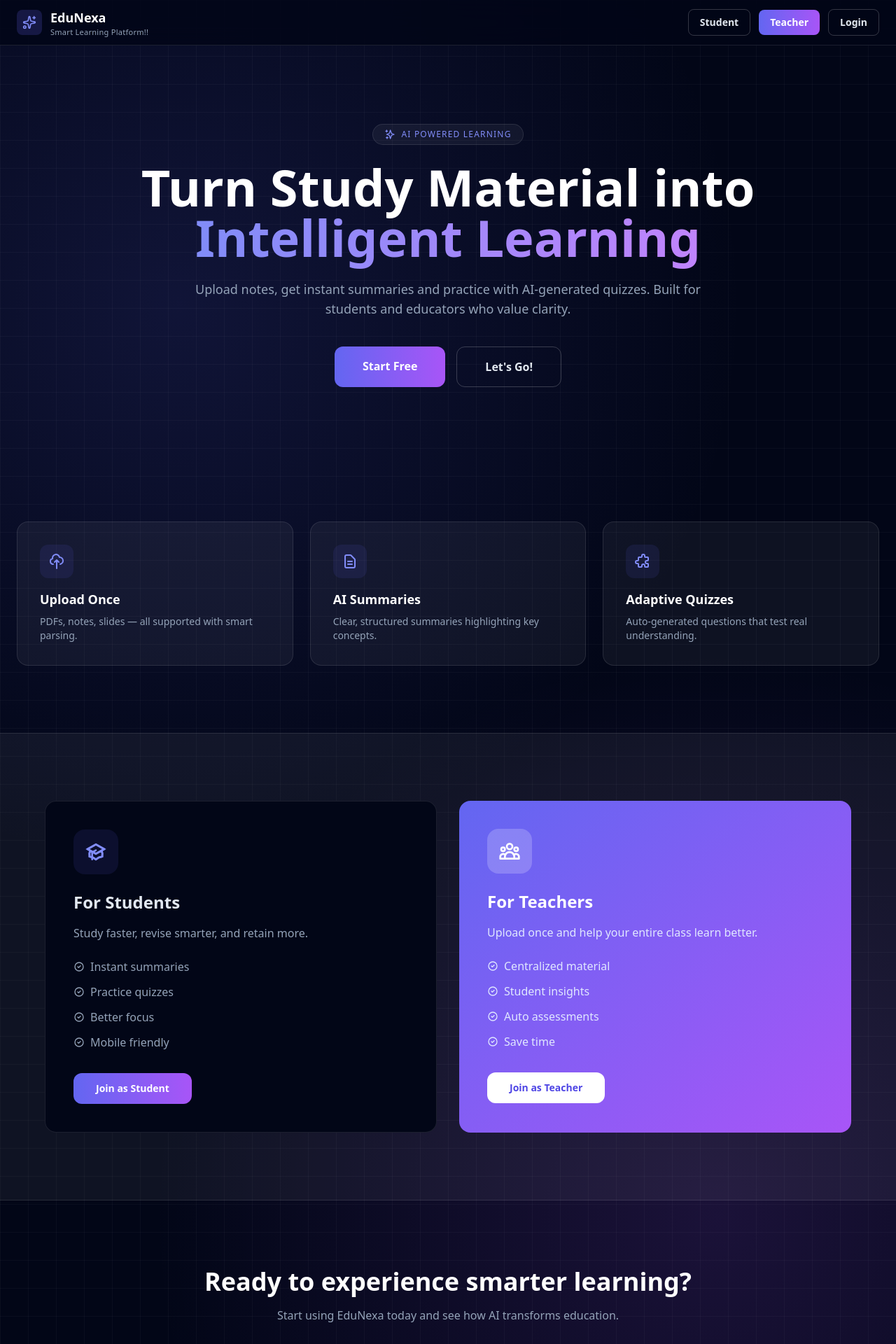
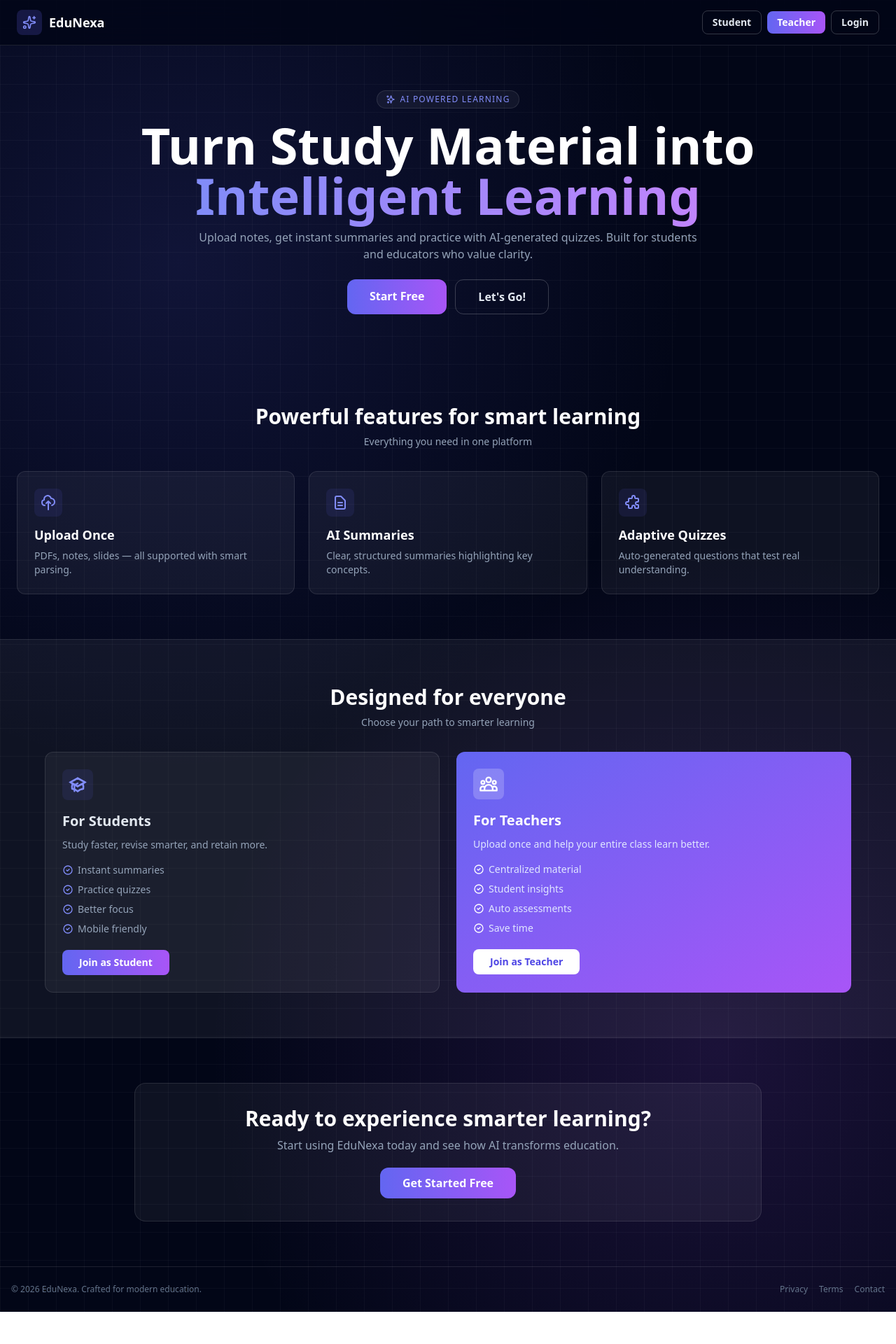
Before and after one commit to Atharv190/EduNexa-Frontend, a React (Create React App) app: page / in a window 1280 px wide. Shown: the top 1920 px of the page at 70% size. After the commit the page ends 1874 px from the top, so only its background shows below. Built offline with nearby package versions, Linux system fonts and the light colour scheme; no server answers.

Commit message:
Updated Navbar

```diff
--- a/src/pages/Home.jsx
+++ b/src/pages/Home.jsx
@@ -1,7 +1,7 @@
-import React from "react";
+import { Menu, X } from "lucide-react";
+import { useState } from "react";
 import { Link } from "react-router-dom";
 import { Sparkles } from "lucide-react";
-
 import {
   SparklesIcon,
   DocumentTextIcon,
@@ -13,6 +13,8 @@ import {
 } from "@heroicons/react/outline";
 
 export default function Home() {
+  const [mobileMenuOpen, setMobileMenuOpen] = useState(false);
+
   return (
     <div className="relative min-h-screen bg-[#020617] text-slate-200 overflow-x-hidden font-sans">
 
@@ -24,72 +26,103 @@ export default function Home() {
 
       {/* ================= NAVBAR ================= */}
       <header className="sticky top-0 z-50 backdrop-blur-xl bg-[#020617]/80 border-b border-white/10">
-        <nav className="max-w-7xl mx-auto px-6 h-16 flex items-center justify-between">
+        <nav className="max-w-7xl mx-auto px-4 sm:px-6 h-14 md:h-16 flex items-center justify-between">
 
           {/* Logo */}
-          <div className="flex items-center gap-3">
-  {/* Logo Icon */}
-  <div className="w-9 h-9 rounded-lg bg-indigo-500/20
-                  flex items-center justify-center">
-    <Sparkles className="w-5 h-5 text-indigo-400" />
+          <Link to="/" className="flex items-center gap-2 sm:gap-2.5">
+            <div className="w-8 h-8 sm:w-9 sm:h-9 rounded-lg bg-indigo-500/20 flex items-center justify-center">
+              <Sparkles className="w-4 h-4 sm:w-5 sm:h-5 text-indigo-400" />
             </div>
-
-  {/* Brand Text */}
             <div className="flex flex-col leading-tight">
-    <span className="font-bold text-lg text-white">EduNexa</span>
-    <span className="text-[11px] text-slate-400 tracking-wide">
-      Smart Learning Platform!!
+              <span className="font-bold text-base sm:text-lg text-white">EduNexa</span>
+              <span className="text-[10px] sm:text-[11px] text-slate-400 tracking-wide hidden xs:block">
+                Smart Learning Platform
               </span>
             </div>
-</div>
+          </Link>
 
-
-
-          {/* Actions */}
-<div className="flex items-center gap-3">
-
-  {/* Student */}
+          {/* Desktop Actions */}
+          <div className="hidden md:flex items-center gap-2">
             <Link
               to="/signup"
               state={{ role: "student" }}
-    className="px-4 py-2 rounded-lg border border-white/20 text-sm font-semibold text-slate-200 hover:bg-white/10 transition"
+              className="px-3.5 py-1.5 rounded-lg border border-white/20 text-sm font-semibold text-slate-200 hover:bg-white/10 transition"
             >
               Student
             </Link>
-
-  {/* Teacher (Primary CTA) */}
             <Link
               to="/signup"
               state={{ role: "teacher" }}
-    className="px-4 py-2 rounded-lg bg-gradient-to-r from-indigo-500 to-purple-500 text-white text-sm font-bold hover:shadow-lg hover:shadow-indigo-500/30 transition"
+              className="px-3.5 py-1.5 rounded-lg bg-gradient-to-r from-indigo-500 to-purple-500 text-white text-sm font-bold hover:shadow-lg hover:shadow-indigo-500/30 transition"
             >
               Teacher
             </Link>
-
-  {/* Login */}
             <Link
               to="/login"
-    className="px-4 py-2 rounded-lg border border-white/20 text-sm font-semibold text-slate-200 hover:bg-white/10 transition"
+              className="px-3.5 py-1.5 rounded-lg border border-white/20 text-sm font-semibold text-slate-200 hover:bg-white/10 transition"
             >
               Login
             </Link>
-
           </div>
 
+          {/* Mobile Menu Button */}
+          <button
+            onClick={() => setMobileMenuOpen(!mobileMenuOpen)}
+            className="md:hidden p-1.5 rounded-lg hover:bg-white/10 transition"
+          >
+            {mobileMenuOpen ? (
+              <X className="w-5 h-5 text-white" />
+            ) : (
+              <Menu className="w-5 h-5 text-white" />
+            )}
+          </button>
+        </nav>
 
-        </nav>
+        {/* Mobile Menu Dropdown */}
+        <div
+          className={`md:hidden absolute top-14 left-0 right-0 bg-[#020617]/95 backdrop-blur-xl border-b border-white/10 transition-all duration-200 ${
+            mobileMenuOpen
+              ? "opacity-100 translate-y-0"
+              : "opacity-0 -translate-y-2 pointer-events-none"
+          }`}
+        >
+          <div className="px-4 py-4 space-y-2">
+            <Link
+              to="/signup"
+              state={{ role: "student" }}
+              className="block w-full px-4 py-2.5 rounded-lg border border-white/20 text-sm font-semibold text-slate-200 hover:bg-white/10 transition text-center"
+              onClick={() => setMobileMenuOpen(false)}
+            >
+              Student Sign Up
+            </Link>
+            <Link
+              to="/signup"
+              state={{ role: "teacher" }}
+              className="block w-full px-4 py-2.5 rounded-lg bg-gradient-to-r from-indigo-500 to-purple-500 text-white text-sm font-bold hover:shadow-lg transition text-center"
+              onClick={() => setMobileMenuOpen(false)}
+            >
+              Teacher Sign Up
+            </Link>
+            <Link
+              to="/login"
+              className="block w-full px-4 py-2.5 rounded-lg border border-white/20 text-sm font-semibold text-slate-200 hover:bg-white/10 transition text-center"
+              onClick={() => setMobileMenuOpen(false)}
+            >
+              Login
+            </Link>
+          </div>
+        </div>
       </header>
 
       {/* ================= HERO ================= */}
-      <section className="relative z-10 pt-28 pb-24 px-6 text-center">
+      <section className="relative z-10 pt-12 sm:pt-14 md:pt-16 pb-12 sm:pb-14 md:pb-16 px-4 sm:px-6 text-center">
         <div className="max-w-6xl mx-auto">
-
-          <span className="inline-flex items-center gap-2 px-4 py-1.5 rounded-full bg-white/5 border border-white/10 text-xs uppercase tracking-widest text-indigo-400 mb-6">
-            <SparklesIcon className="w-4 h-4" />
+          <span className="inline-flex items-center gap-1.5 px-3 py-1 rounded-full bg-white/5 border border-white/10 text-[10px] sm:text-xs uppercase tracking-widest text-indigo-400 mb-3 sm:mb-4">
+            <SparklesIcon className="w-3 h-3 sm:w-3.5 sm:h-3.5" />
             AI Powered Learning
           </span>
 
-          <h1 className="text-4xl md:text-7xl font-black leading-tight text-white mb-6">
+          <h1 className="text-3xl sm:text-4xl md:text-5xl lg:text-7xl font-black leading-tight text-white mb-2 sm:mb-3 px-2">
             Turn Study Material into
             <br />
             <span className="bg-gradient-to-r from-indigo-400 to-purple-400 bg-clip-text text-transparent">
@@ -97,22 +130,22 @@ export default function Home() {
             </span>
           </h1>
 
-          <p className="text-slate-400 text-lg max-w-3xl mx-auto mb-10">
+          <p className="text-sm sm:text-base text-slate-400 max-w-3xl mx-auto mb-5 sm:mb-6 px-4">
             Upload notes, get instant summaries and practice with AI-generated quizzes.
             Built for students and educators who value clarity.
           </p>
 
-          <div className="flex flex-col sm:flex-row justify-center gap-4">
+          <div className="flex flex-col sm:flex-row justify-center gap-2.5 sm:gap-3 px-4">
             <Link
               to="/signup"
               state={{ role: "student" }}
-              className="px-10 py-4 rounded-xl bg-gradient-to-r from-indigo-500 to-purple-500 text-white font-bold hover:shadow-xl hover:shadow-indigo-500/40 transition"
+              className="w-full sm:w-auto px-6 sm:px-7 md:px-8 py-2.5 sm:py-3 rounded-xl bg-gradient-to-r from-indigo-500 to-purple-500 text-white font-bold hover:shadow-xl hover:shadow-indigo-500/40 transition text-sm sm:text-base"
             >
               Start Free
             </Link>
             <Link
               to="/login"
-              className="px-10 py-4 rounded-xl border border-white/20 font-semibold hover:bg-white/5 transition"
+              className="w-full sm:w-auto px-6 sm:px-7 md:px-8 py-2.5 sm:py-3 rounded-xl border border-white/20 font-semibold hover:bg-white/5 transition text-sm sm:text-base"
             >
               Let's Go!
             </Link>
@@ -121,33 +154,53 @@ export default function Home() {
       </section>
 
       {/* ================= FEATURES ================= */}
-      <section id="features" className="relative z-10 py-24 px-6">
-        <div className="max-w-7xl mx-auto grid md:grid-cols-3 gap-6">
+      <section id="features" className="relative z-10 py-12 sm:py-14 md:py-16 px-4 sm:px-6">
+        <div className="max-w-7xl mx-auto">
+          <div className="text-center mb-6 sm:mb-8">
+            <h2 className="text-xl sm:text-2xl md:text-3xl font-bold text-white mb-2">
+              Powerful features for smart learning
+            </h2>
+            <p className="text-sm text-slate-400">
+              Everything you need in one platform
+            </p>
+          </div>
+
+          <div className="grid grid-cols-1 sm:grid-cols-2 lg:grid-cols-3 gap-4 sm:gap-5">
             <FeatureCard
-            icon={<CloudUploadIcon className="w-6 h-6" />}
+              icon={<CloudUploadIcon className="w-5 h-5 sm:w-6 sm:h-6" />}
               title="Upload Once"
               desc="PDFs, notes, slides — all supported with smart parsing."
             />
             <FeatureCard
-            icon={<DocumentTextIcon className="w-6 h-6" />}
+              icon={<DocumentTextIcon className="w-5 h-5 sm:w-6 sm:h-6" />}
               title="AI Summaries"
               desc="Clear, structured summaries highlighting key concepts."
             />
             <FeatureCard
-            icon={<PuzzleIcon className="w-6 h-6" />}
+              icon={<PuzzleIcon className="w-5 h-5 sm:w-6 sm:h-6" />}
               title="Adaptive Quizzes"
               desc="Auto-generated questions that test real understanding."
             />
           </div>
+        </div>
       </section>
 
       {/* ================= USERS ================= */}
-      <section className="relative z-10 py-24 px-6 bg-white/5 border-y border-white/10">
-        <div className="max-w-6xl mx-auto grid md:grid-cols-2 gap-8">
+      <section className="relative z-10 py-12 sm:py-14 md:py-16 px-4 sm:px-6 bg-white/5 border-y border-white/10">
+        <div className="max-w-6xl mx-auto">
+          <div className="text-center mb-6 sm:mb-8">
+            <h2 className="text-xl sm:text-2xl md:text-3xl font-bold text-white mb-2">
+              Designed for everyone
+            </h2>
+            <p className="text-sm text-slate-400">
+              Choose your path to smarter learning
+            </p>
+          </div>
 
+          <div className="grid lg:grid-cols-2 gap-5 sm:gap-6">
             <UserCard
               title="For Students"
-            icon={<AcademicCapIcon className="w-8 h-8 text-indigo-400" />}
+              icon={<AcademicCapIcon className="w-6 h-6 sm:w-7 sm:h-7 text-indigo-400" />}
               description="Study faster, revise smarter, and retain more."
               features={[
                 "Instant summaries",
@@ -161,7 +214,7 @@ export default function Home() {
 
             <UserCard
               title="For Teachers"
-            icon={<UserGroupIcon className="w-8 h-8 text-white" />}
+              icon={<UserGroupIcon className="w-6 h-6 sm:w-7 sm:h-7 text-white" />}
               description="Upload once and help your entire class learn better."
               features={[
                 "Centralized material",
@@ -173,29 +226,40 @@ export default function Home() {
               role="teacher"
               highlight
             />
-
+          </div>
         </div>
       </section>
 
       {/* ================= CTA ================= */}
-      <section className="relative z-10 py-24 px-6 text-center">
-        <h2 className="text-4xl font-black text-white mb-4">
+      <section className="relative z-10 py-12 sm:py-14 md:py-16 px-4 sm:px-6 text-center">
+        <div className="max-w-4xl mx-auto">
+          <div className="bg-white/5 border border-white/10 rounded-2xl p-6 sm:p-8">
+            <h2 className="text-xl sm:text-2xl md:text-3xl font-black text-white mb-2 px-4">
               Ready to experience smarter learning?
             </h2>
-        <p className="text-slate-400 mb-8 max-w-xl mx-auto">
+            <p className="text-sm sm:text-base text-slate-400 mb-4 sm:mb-5 max-w-xl mx-auto px-4">
               Start using EduNexa today and see how AI transforms education.
             </p>
             <Link
               to="/signup"
-          className="inline-block px-12 py-4 rounded-xl bg-gradient-to-r from-indigo-500 to-purple-500 text-white font-bold hover:shadow-xl hover:shadow-indigo-500/40 transition"
+              className="inline-block w-full sm:w-auto px-8 py-2.5 rounded-xl bg-gradient-to-r from-indigo-500 to-purple-500 text-white font-bold hover:shadow-xl hover:shadow-indigo-500/40 transition text-sm sm:text-base"
             >
               Get Started Free
             </Link>
+          </div>
+        </div>
       </section>
 
       {/* ================= FOOTER ================= */}
-      <footer className="relative z-10 border-t border-white/10 py-10 text-center text-xs text-slate-500">
-        © 2026 EduNexa. Crafted for modern education.
+      <footer className="relative z-10 border-t border-white/10 py-5 sm:py-6 px-4">
+        <div className="max-w-7xl mx-auto flex flex-col sm:flex-row items-center justify-between gap-2 text-[10px] sm:text-xs text-slate-500">
+          <span>© 2026 EduNexa. Crafted for modern education.</span>
+          <div className="flex items-center gap-4">
+            <Link to="/privacy" className="hover:text-slate-300 transition">Privacy</Link>
+            <Link to="/terms" className="hover:text-slate-300 transition">Terms</Link>
+            <Link to="/contact" className="hover:text-slate-300 transition">Contact</Link>
+          </div>
+        </div>
       </footer>
     </div>
   );
@@ -205,12 +269,12 @@ export default function Home() {
 
 function FeatureCard({ icon, title, desc }) {
   return (
-    <div className="bg-white/5 border border-white/10 rounded-2xl p-8 hover:bg-white/10 hover:-translate-y-1 transition">
-      <div className="w-12 h-12 rounded-xl bg-indigo-500/10 text-indigo-400 flex items-center justify-center mb-4">
+    <div className="bg-white/5 border border-white/10 rounded-xl p-5 sm:p-6 hover:bg-white/10 hover:-translate-y-1 transition">
+      <div className="w-9 h-9 sm:w-10 sm:h-10 rounded-lg bg-indigo-500/10 text-indigo-400 flex items-center justify-center mb-2.5 sm:mb-3">
         {icon}
       </div>
-      <h3 className="font-bold text-lg mb-2 text-white">{title}</h3>
-      <p className="text-slate-400 text-sm">{desc}</p>
+      <h3 className="font-bold text-base sm:text-lg mb-1.5 text-white">{title}</h3>
+      <p className="text-xs sm:text-sm text-slate-400 leading-relaxed">{desc}</p>
     </div>
   );
 }
@@ -218,30 +282,30 @@ function FeatureCard({ icon, title, desc }) {
 function UserCard({ title, icon, description, features, buttonText, role, highlight }) {
   return (
     <div
-      className={`rounded-2xl p-10 transition hover:-translate-y-1 hover:shadow-xl ${
+      className={`rounded-xl p-5 sm:p-6 transition hover:-translate-y-1 hover:shadow-xl ${
         highlight
           ? "bg-gradient-to-br from-indigo-500 to-purple-500 text-white"
-          : "bg-[#020617] border border-white/10"
+          : "bg-white/5 border border-white/10 hover:bg-white/10"
       }`}
     >
       <div
-        className={`inline-flex items-center justify-center w-16 h-16 rounded-2xl mb-6 ${
+        className={`inline-flex items-center justify-center w-10 h-10 sm:w-11 sm:h-11 rounded-lg mb-3 sm:mb-4 ${
           highlight ? "bg-white/20" : "bg-indigo-500/10"
         }`}
       >
         {icon}
       </div>
 
-      <h3 className="text-2xl font-bold mb-4">{title}</h3>
-      <p className={`mb-6 ${highlight ? "text-indigo-100" : "text-slate-400"}`}>
+      <h3 className="text-lg sm:text-xl font-bold mb-2 sm:mb-2.5">{title}</h3>
+      <p className={`text-sm mb-3 sm:mb-4 ${highlight ? "text-indigo-100" : "text-slate-400"}`}>
         {description}
       </p>
 
-      <ul className={`space-y-3 mb-8 ${highlight ? "text-indigo-100" : "text-slate-400"}`}>
+      <ul className={`space-y-1.5 sm:space-y-2 mb-4 sm:mb-5 text-sm ${highlight ? "text-indigo-100" : "text-slate-400"}`}>
         {features.map((f, i) => (
-          <li key={i} className="flex items-center gap-2">
-            <CheckCircleIcon className="w-4 h-4" />
-            {f}
+          <li key={i} className="flex items-center gap-1.5">
+            <CheckCircleIcon className={`w-4 h-4 flex-shrink-0 ${highlight ? "text-white" : "text-indigo-400"}`} />
+            <span>{f}</span>
           </li>
         ))}
       </ul>
@@ -249,7 +313,7 @@ function UserCard({ title, icon, description, features, buttonText, role, highli
       <Link
         to="/signup"
         state={{ role }}
-        className={`inline-block px-8 py-3 rounded-xl font-bold text-sm transition ${
+        className={`inline-block w-full sm:w-auto px-5 sm:px-6 py-2 rounded-lg font-bold text-xs sm:text-sm transition text-center ${
           highlight
             ? "bg-white text-indigo-600 hover:bg-indigo-50"
             : "bg-gradient-to-r from-indigo-500 to-purple-500 text-white hover:shadow-lg"
```
Lines whose indentation alone changed are shown as unchanged.
